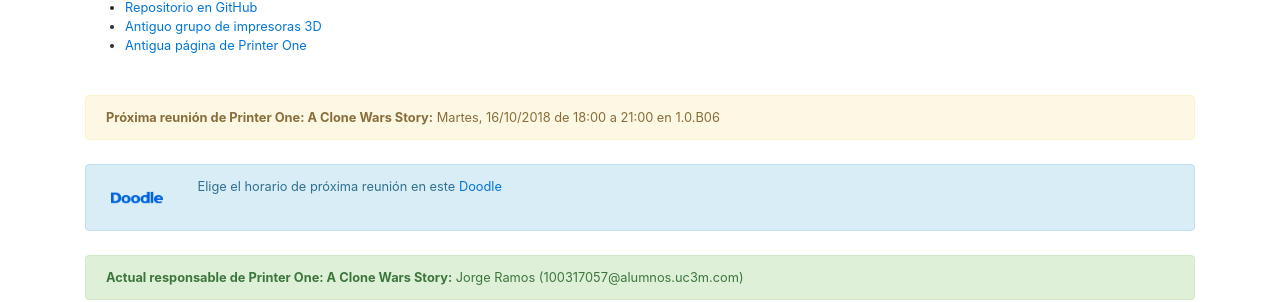
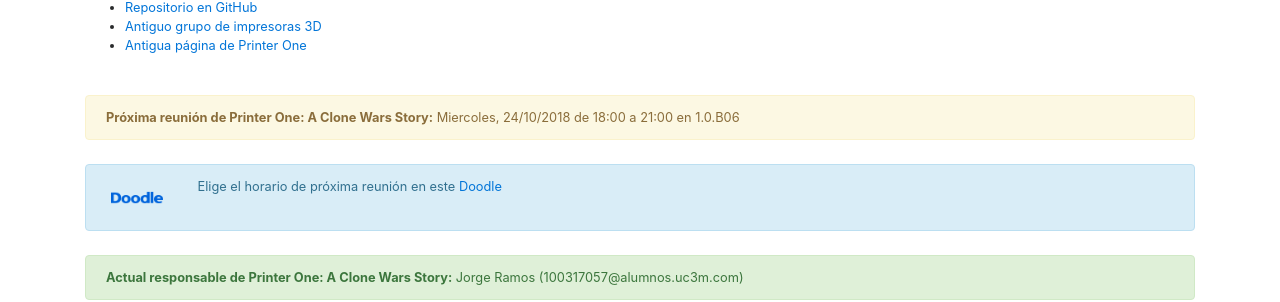
Before and after one commit to asrob-uc3m/asrob-uc3m.github.io, a Jekyll site: the page built from _workgroups/2017-05-28-printer-one.markdown, in a window 1280 px wide and 900 px high, scrolled down 1019 px. Shown: the part 333-635 px from the top of the window. Built offline with Jekyll 4.4.1, drawn with Linux system fonts in a browser that asks for light colours.

Commit message:
new meeting

```diff
--- a/_workgroups/2017-05-28-printer-one.markdown
+++ b/_workgroups/2017-05-28-printer-one.markdown
@@ -7,7 +7,7 @@ layout: workgroup
 manager: "Jorge Ramos"
 manager_email: 100317057@alumnos.uc3m.com
 name: Printer One&#58; A Clone Wars Story
-next_meeting: Martes, 16/10/2018 de 18:00 a 21:00 en 1.0.B06
+next_meeting: Miercoles, 24/10/2018 de 18:00 a 21:00 en 1.0.B06
 next_meeting_doodle: https://doodle.com/poll/ibier4d78h32dbqf
 picture: /img/printer_one.png
 picture_full: /img/printer_one-full.jpg
```
